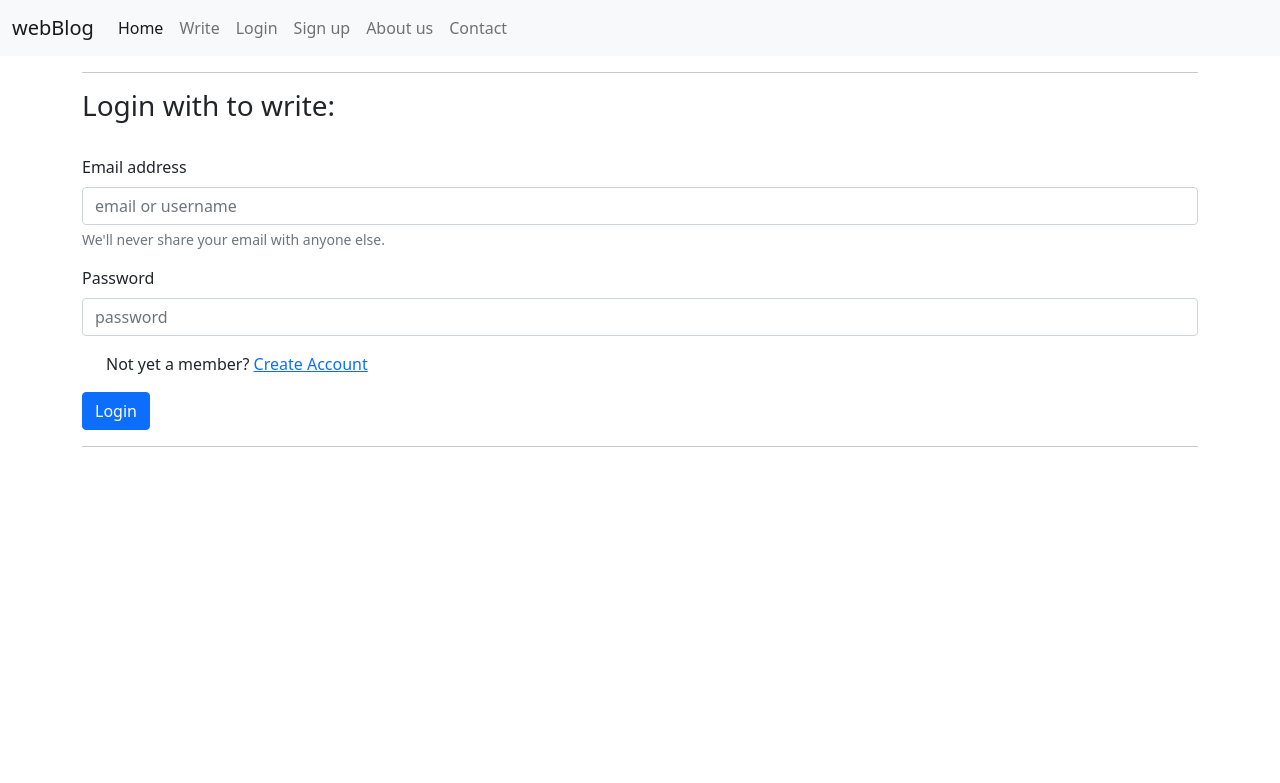
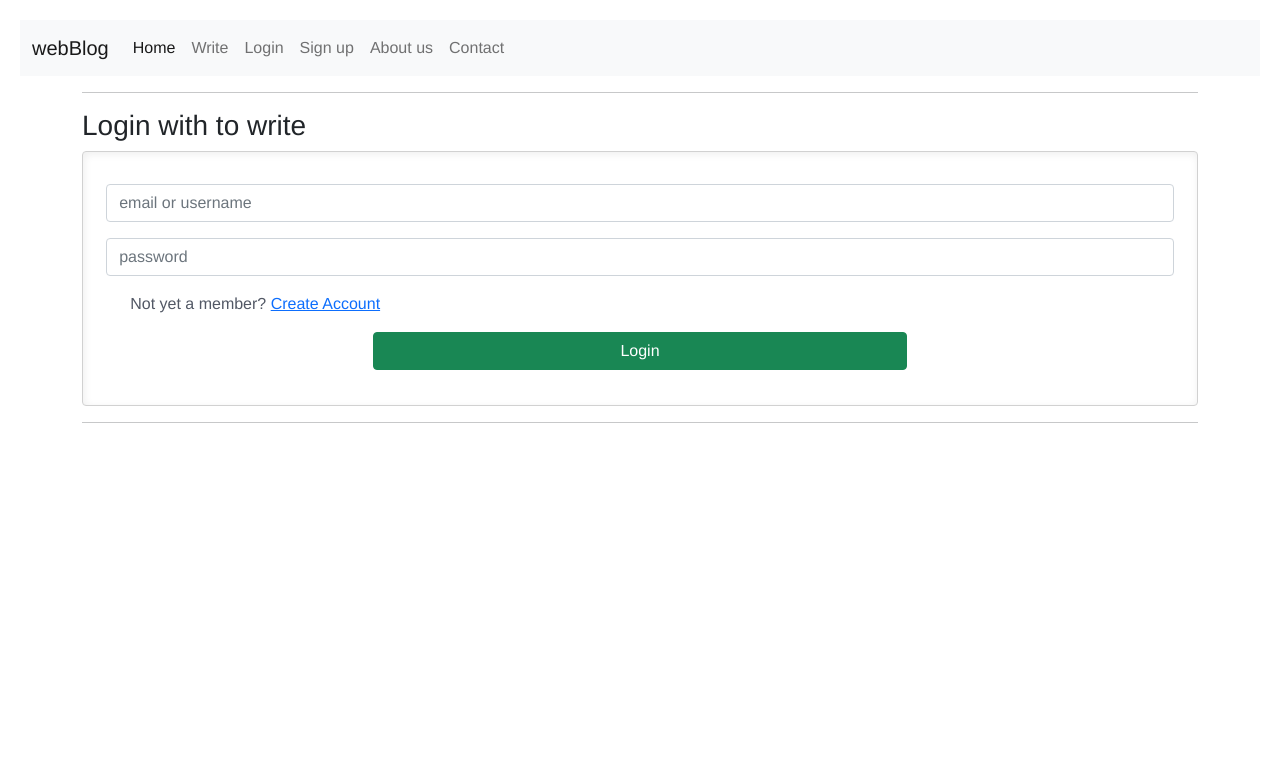
Before and after one commit to Chiefkufre/webBlog, a Flask app: page /login in a window 1280 px wide. Shown: the top 783 px of the page. Run offline with Flask 2, Linux system fonts and the light colour scheme; some libraries are stand-ins or nearby versions.

```diff
--- /dev/null
+++ b/blog/static/css/main.css
@@ -0,0 +1,29 @@
+form {
+    background: #fff;
+    color: #525865;
+    border-radius: 4px;
+    border: 1px solid #d1d1d1;
+    box-shadow: inset 1px 2px 8px rgba(0, 0, 0, 0.07);
+    font-family: inherit;
+    font-size: 1em;
+    line-height: 1.45;
+    outline: none;
+    padding: 0.6em 1.45em 0.7em;
+    -webkit-transition: .18s ease-out;
+    -moz-transition: .18s ease-out;
+    -o-transition: .18s ease-out;
+    transition: .18s ease-out;
+  }
+  form:hover {
+    box-shadow: inset 1px 2px 8px rgba(0, 0, 0, 0.02);
+  }
+  form:focus {
+    color: #4b515d;
+    border: 1px solid #B8B6B6;
+    box-shadow: inset 1px 2px 4px rgba(0, 0, 0, 0.01), 0px 0px 8px rgba(0, 0, 0, 0.2);
+  }
+  body {
+    background: #fff;
+    margin: 20px;
+    font-family: Helvetica, sans-serif,  Arial;
+  }
--- a/blog/templates/base.html
+++ b/blog/templates/base.html
@@ -4,6 +4,7 @@
     <meta http-equiv="X-UA-Compatible" content="IE=edge">
     <meta name="viewport" content="width=device-width, initial-scale=1.0">
     <link href="https://cdn.jsdelivr.net/npm/bootstrap@5.1.3/dist/css/bootstrap.min.css" rel="stylesheet" integrity="sha384-1BmE4kWBq78iYhFldvKuhfTAU6auU8tT94WrHftjDbrCEXSU1oBoqyl2QvZ6jIW3" crossorigin="anonymous">
+    <link rel="stylesheet" href="{{ url_for('static', filename='css/main.css') }}">
     {% block title %}<title>base</title>{% endblock %}
 </head>
 <body>
--- a/blog/templates/login.html
+++ b/blog/templates/login.html
@@ -10,22 +10,21 @@
 
     <div class="container">
         <hr>
-        <h3>Login with to write:</h3>
-        <br>
+        <h3>Login with to write</h3>
+
         <form action="/login" method="POST">
+            <br>
             <div class="mb-3">
-              <label for="email" class="form-label">Email address</label>
               <input type="email" class="form-control" name="email" id="email" placeholder="email or username" aria-describedby="emailHelp">
-              <div id="emailHelp" class="form-text">We'll never share your email with anyone else.</div>
             </div>
             <div class="mb-3">
-              <label for="password" class="form-label">Password</label>
               <input type="password" class="form-control" name="password" id="password" placeholder="password">
             </div>
             <div class="mb-3 form-check">
               <label class="form-check-label" for="exampleCheck1">Not yet a member? <a href="/sign-up">Create Account</a></label>
             </div>
-            <button type="submit" class="btn btn-primary">Login</button>
+            <button class="btn btn-success d-grid gap-2 col-6 mx-auto" type="submit">Login</button>
+            <br>
           </form>
 
         <hr>
```
Also changed, not shown: blog/templates/posts.html (+23 -0 lines), blog/templates/sign_up.html (+4 -4 lines).
